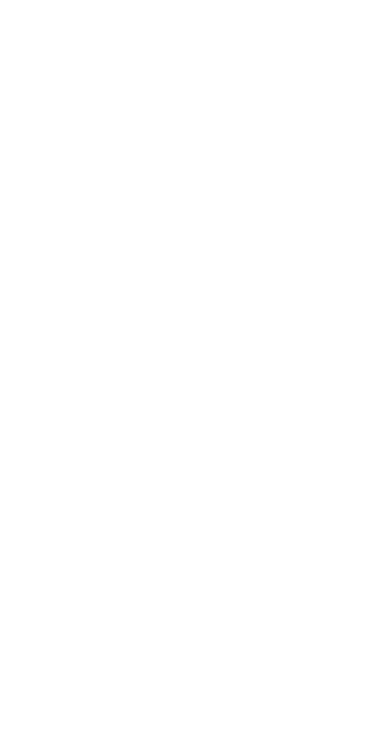
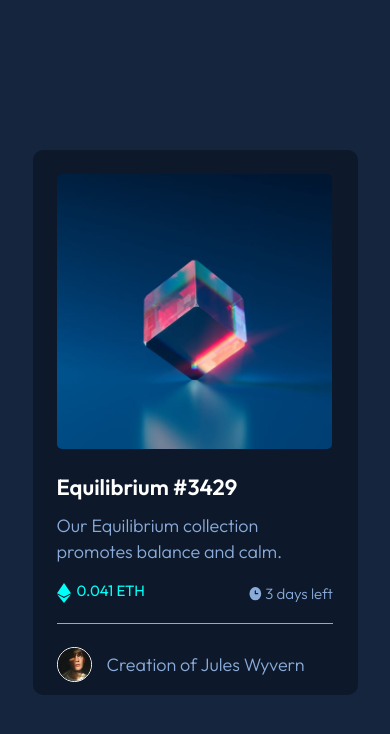
Before and after one commit to CoderMariusz/01, a plain HTML site: page index.html in a window 390 px wide. Drawn offline with Linux system fonts and the light colour scheme.

Commit message:
mobile card finish

```diff
--- a/index.html
+++ b/index.html
@@ -1,12 +1,41 @@
 <!DOCTYPE html>
 <html lang="en">
-<head>
-    <meta charset="UTF-8">
-    <meta http-equiv="X-UA-Compatible" content="IE=edge">
-    <meta name="viewport" content="width=device-width, initial-scale=1.0">
+  <head>
+    <meta charset="UTF-8" />
+    <meta http-equiv="X-UA-Compatible" content="IE=edge" />
+    <meta name="viewport" content="width=device-width, initial-scale=1.0" />
+    <link rel="stylesheet" href="style.css">
+    <link rel="preconnect" href="https://fonts.googleapis.com">
+<link rel="preconnect" href="https://fonts.gstatic.com" crossorigin>
+<link href="https://fonts.googleapis.com/css2?family=Manrope:wght@500;700&family=Outfit:wght@300;400;600&display=swap" rel="stylesheet">
     <title>Document</title>
-</head>
-<body>
-
-</body>
+  </head>
+  <body>
+    <section>
+      <div class="image">
+        <img src="./images/image-equilibrium.jpg" alt="image-equilibrium" />
+      </div>
+      <div class="text">
+        <h1>Equilibrium #3429</h1>
+        <p>Our Equilibrium collection promotes balance and calm.</p>
+        <div class="eth">
+          <div class="eth-wrapper">
+            <img  class='eth-img'src="./images/icon-ethereum.svg" alt="eth" />
+            <span class="price">0.041 ETH</span>
+          </div>
+          <div class="eth-wrapper">
+            <img class="clock-img" src="./images/icon-clock.svg" alt="clock" />
+            <p>3 days left</p>
+          </div>
+        </div>
+        <div class="line"></div>
+        <div class="footer">
+          <div class="avatar-wrapper">
+            <img src="./images/image-avatar.png" alt="jon" />
+          </div>
+          <p>Creation of <span class="name">Jules Wyvern</span></p>
+        </div>
+      </div>
+    </section>
+  </body>
 </html>
--- /dev/null
+++ b/style.css
@@ -0,0 +1,112 @@
+body{
+--SoftBlue: hsl(215, 51%, 70%);
+--Cyan: hsl(178, 100%, 50%);
+--DarkBlue: hsl(217, 54%, 11%);
+--VeryDarkBlue: hsl(216, 50%, 16%);
+--White: hsl(0, 0%, 100%)
+}
+*{
+    margin: 0;
+    padding: 0;
+}
+body{
+    display: flex;
+    justify-content: center;
+    align-items: center;
+    min-height: 100vh;
+    background-color: var(--VeryDarkBlue);
+    color: var(--White);
+    font-family: 'Outfit', sans-serif;
+    font-size: 18px;
+}
+section{
+    width: 325px;
+    height: 545px;
+    background-color: var(--DarkBlue);
+    border-radius: 10px;
+}
+.image{
+    margin: 24px;
+    width: 275px;
+    height: 275px;
+    overflow: hidden;
+    border-radius: 5px;
+}
+img{
+    width: 100%;
+}
+.text{
+    margin-left: 24px;
+    width: 85%;
+}
+.text h1{
+    font-weight: 600;
+    font-size: 22px;
+    line-height: 28px;
+}
+
+.text p{
+    margin-top: 12px;
+    font-weight: 300;
+    line-height: 26px;
+    color: var(--SoftBlue);
+}
+.eth{
+    position: relative;
+    width: 100%;
+    margin-top: 16px;
+    font-size: 15px;
+    display: flex;
+    justify-content: space-between;
+}
+.eth p {
+
+    margin: 0;
+}
+.eth-wrapper{
+    display: flex;
+}
+
+.eth span{
+    color: var(--Cyan);
+    padding-left: 20px;
+}
+.eth-img{
+    position: absolute;
+    top: 2px;
+    left: 0;
+    width: 14px;
+    height: 20px;
+}
+.clock-img{
+    right: 70px;
+    position: absolute;
+    top: 4px;
+    width: 15px;
+    height: 17px;
+}
+.avatar-wrapper{
+    position: absolute;
+    top: 7px;
+    left: 0;
+    width: 33px;
+    height: 33px;
+    border: 1px solid var(--White);
+    border-radius: 20px;
+}
+.line{
+    margin-top: 16px;
+    width: 100%;
+    height: 1px;
+    background-color: var(--SoftBlue);
+}
+.footer{
+    position: relative;
+    margin-top: 16px;
+    display: flex;
+    align-items: center;
+
+}
+.footer p{
+    margin-left: 50px;
+}
```
Also changed, not shown: design/active-states.jpg (added), design/desktop-design.jpg (added), design/desktop-preview.jpg (added), design/mobile-design.jpg (added), images/favicon-32x32.png (added), images/icon-clock.svg (added), images/icon-ethereum.svg (added), images/icon-view.svg (added), images/image-avatar.png (added), images/image-equilibrium.jpg (added), 1 other file.
